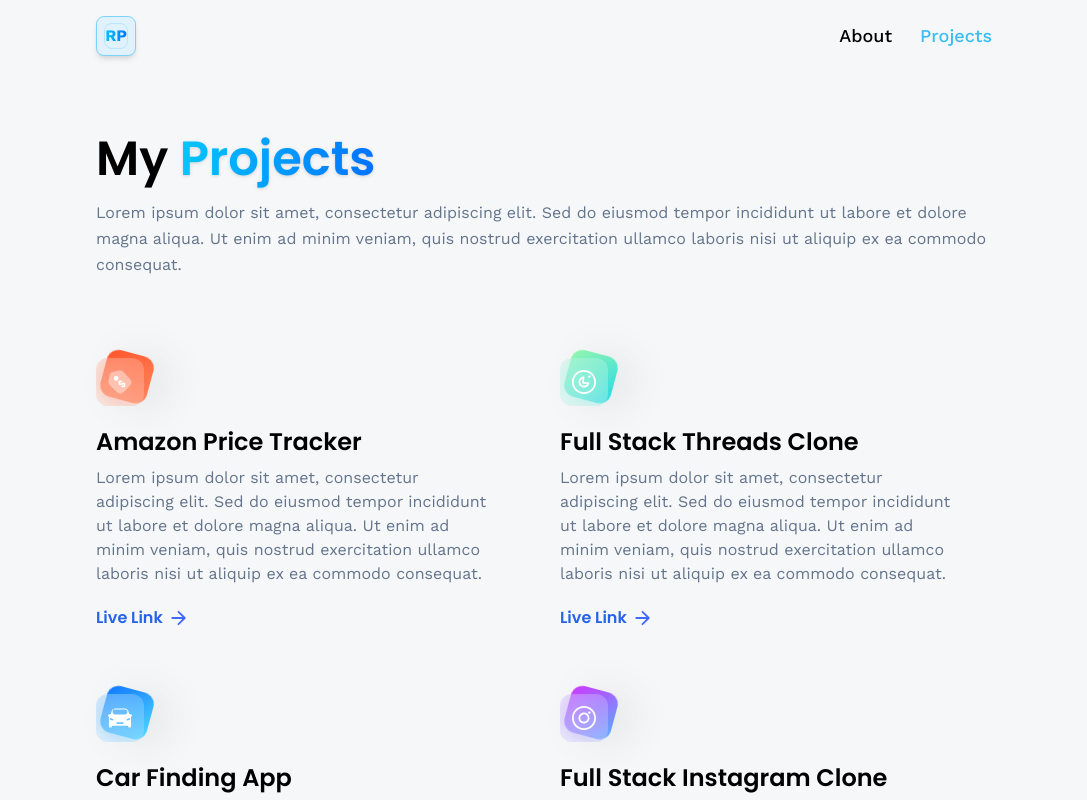
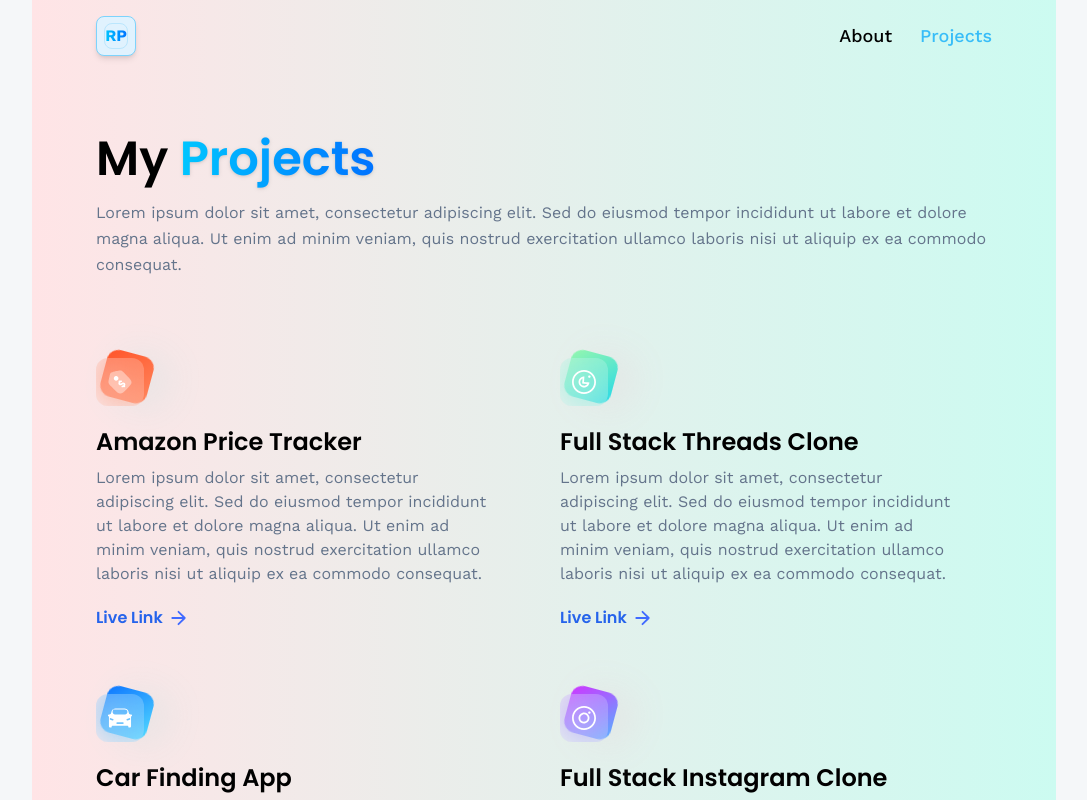
Before and after one commit to RenePung/Three.js_Portfolio_Website, a React (Vite) app: page /projects in a window 1280 px wide. Shown: the top 800 px of the page, without its empty margins (96-1183 px from the left). Built offline with nearby package versions, Linux system fonts and the light colour scheme.

Commit message:
added background color to our projects section

```diff
--- a/src/App.jsx
+++ b/src/App.jsx
@@ -5,7 +5,7 @@ import { Home, About, Projects, Contact } from './pages';
 const App = () => {
   return (
     <div>
-         <main className="bg-slate-300/20 h-[100vh]">
+         <main className="bg-slate-300/20 h-full">
             <Router>
                 <Navbar />
                 <Routes>
--- a/src/pages/Projects.jsx
+++ b/src/pages/Projects.jsx
@@ -5,7 +5,7 @@ import CTA from '../components/CTA';
 
 const Projects = () => {
   return (
-    <section className='max-container'>
+    <section className='max-container bg-gradient-to-r from-rose-100 to-teal-100'>
       <h1 className='head-text'>
         My{" "}
         <span className='blue-gradient_text drop-shadow font-semibold'>
```
